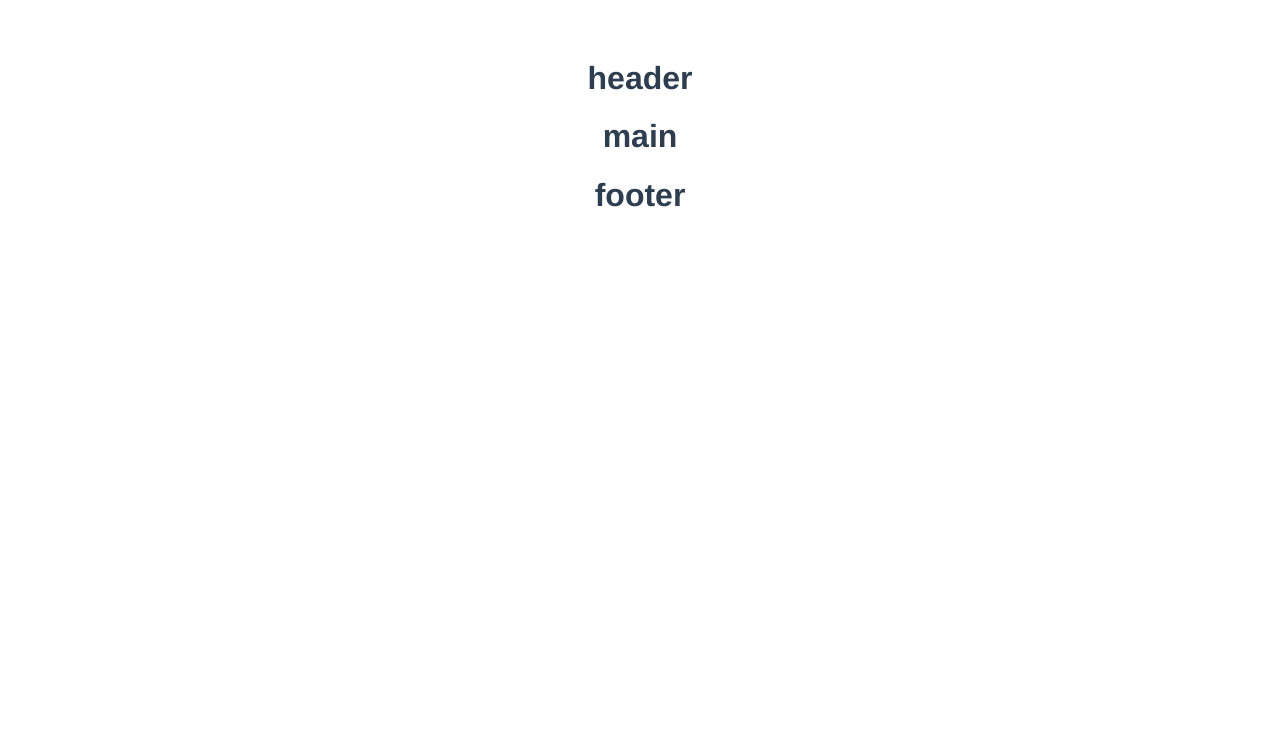
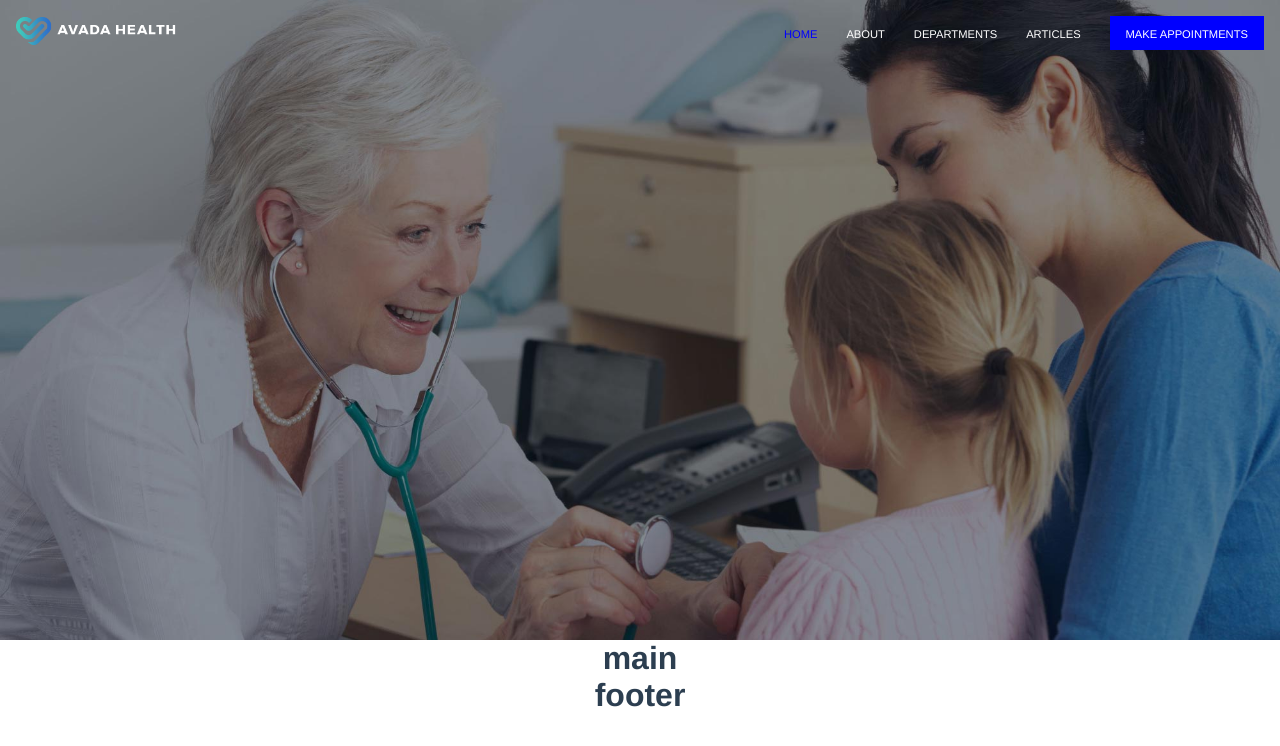
Before and after one commit to Crisano97/proj-html-vuejs, a Vue app: page / in a window 1280 px wide. Shown: the top 746 px of the page. Built offline with nearby package versions, Linux system fonts and the light colour scheme.

Commit message:
header structure

```diff
--- a/src/App.vue
+++ b/src/App.vue
@@ -29,6 +29,11 @@ export default {
   -moz-osx-font-smoothing: grayscale;
   text-align: center;
   color: #2c3e50;
-  margin-top: 60px;
+  // margin-top: 60px;
+}
+*{
+  margin: 0;
+  padding: 0;
+  box-sizing: border-box;
 }
 </style>
--- a/src/components/Header.vue
+++ b/src/components/Header.vue
@@ -1,15 +1,105 @@
 <template>
   <header>
-    <h1>header</h1>
+    <nav>
+        <div class="logo-container">
+            <img class="dark" src="../assets/images/medical_logo_1x_light.png" alt="">
+        </div>
+        <div class="menu-container">
+            <ul class="menu">
+                <li v-for="(link, index) in navLinks" :key="index">
+                    <a :href="link.url">
+                        {{ link.text }}
+                    </a>
+                </li>
+            </ul>
+        </div>
+    </nav>
   </header>
 </template>
 
 <script>
 export default {
-
+    data:function(){
+        return{
+            navLinks:[
+                {
+                    text: 'home',
+                    url: '#'
+                },
+                {
+                    text: 'about',
+                    url: '#'
+                },
+                {
+                    text: 'departments',
+                    url: '#'
+                },
+                {
+                    text: 'articles',
+                    url: '#'
+                },
+                {
+                    text: 'make appointments',
+                    url: '#'
+                },
+            ]
+        }
+    }
 }
 </script>
 
-<style>
+<style lang="scss" scoped>
+
+    header{
+        height: 80vh;
+        width: 100%;
+        background-image: url('../assets/images/header-image-homepage.jpg');
+        background-size: cover;
+        background-position: top;
+        background-repeat: no-repeat;
+
+        nav{
+            width: 100%;
+            display: flex;
+            justify-content: space-between;
+            align-items: center;
+            padding: 1rem;
+
+            div.logo-container img{
+                width: 10rem;
+            }
+
+            div.menu-container{
+                // height: 3rem;
+                width: 30rem;
+                // background-color: red;
+
+                ul.menu{
+                    display: flex;
+                    justify-content: space-between;
+                    list-style: none;
+                    align-items: center;
+
+                    li{
+                        &:first-child a{
+                            color: blue;
+                        }
+                        &:last-child{
+                            background-color: blue;
+                            padding: .5rem 1rem;
+                        }
+                        a{
+
+                            text-decoration: none;
+                            color: white;
+                            text-transform: uppercase;
+                            font-size: .7rem;
+
+                        }
+                    }
+                }
+            }
+        }
+    }
 
 </style>
```
